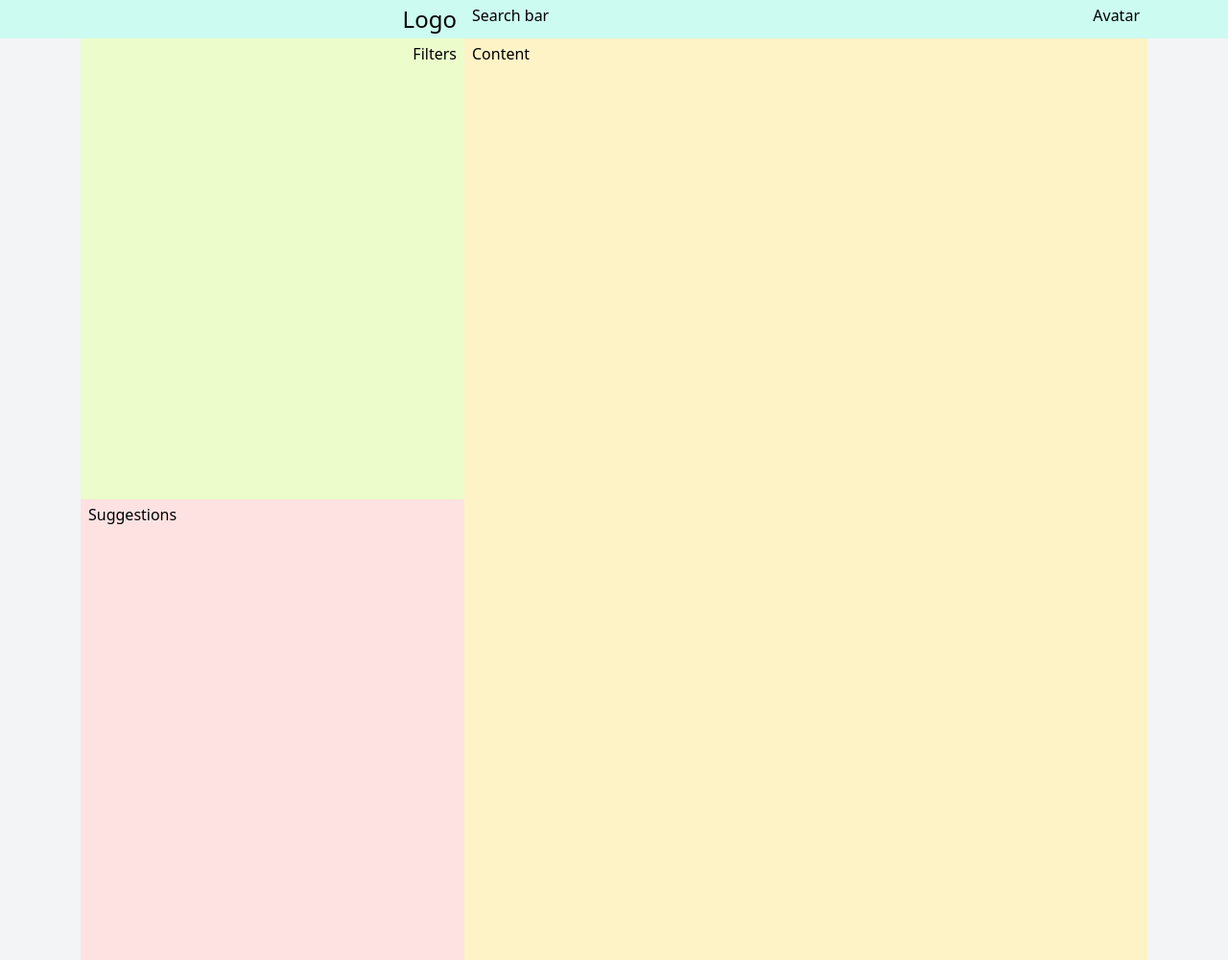
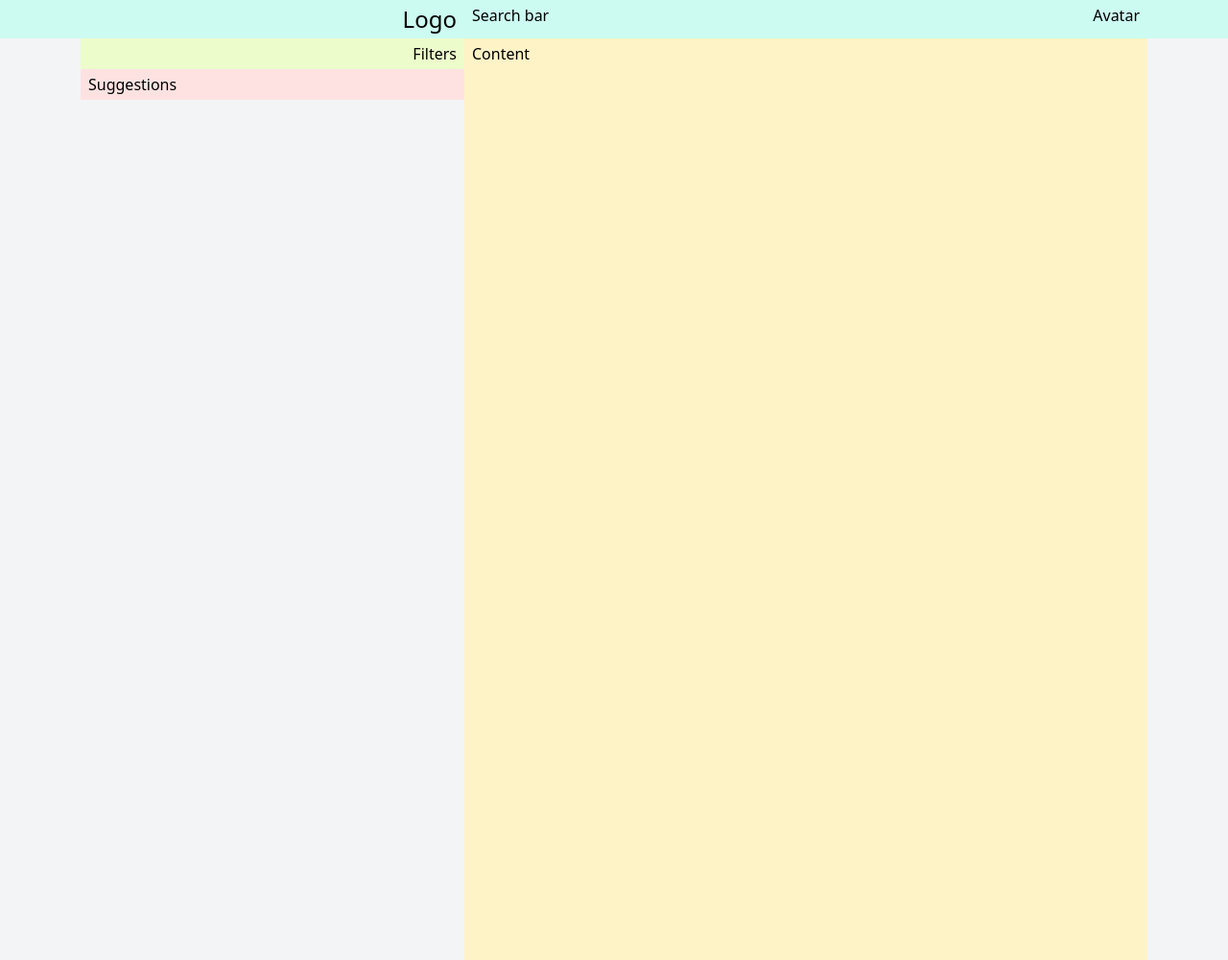
Before and after one commit to sergeysova/layouting, a website built with Vite: page index.html in a window 1280 px wide. Shown: the whole page at 96% size. Built offline with nearby package versions, Linux system fonts and the light colour scheme.

Commit message:
Fix rows height

```diff
--- a/main.css
+++ b/main.css
@@ -116,8 +116,9 @@
   .main .box {
     grid-template-areas:
       'left middle'
-      'right middle';
-    grid-template-rows: auto auto;
+      'right middle'
+      'free middle';
+    grid-template-rows: min-content min-content auto;
     grid-template-columns: 351px minmax(auto, 712px);
   }
 }
```
